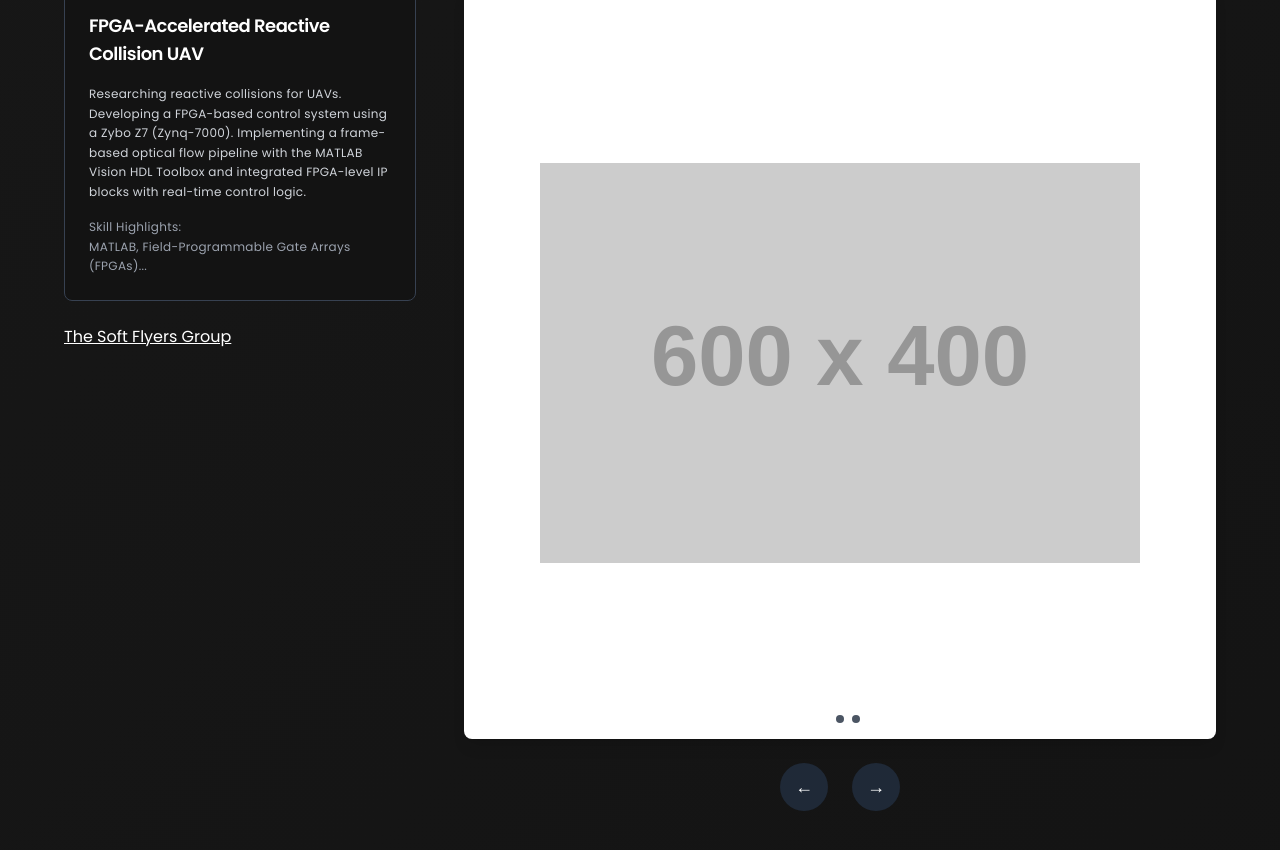
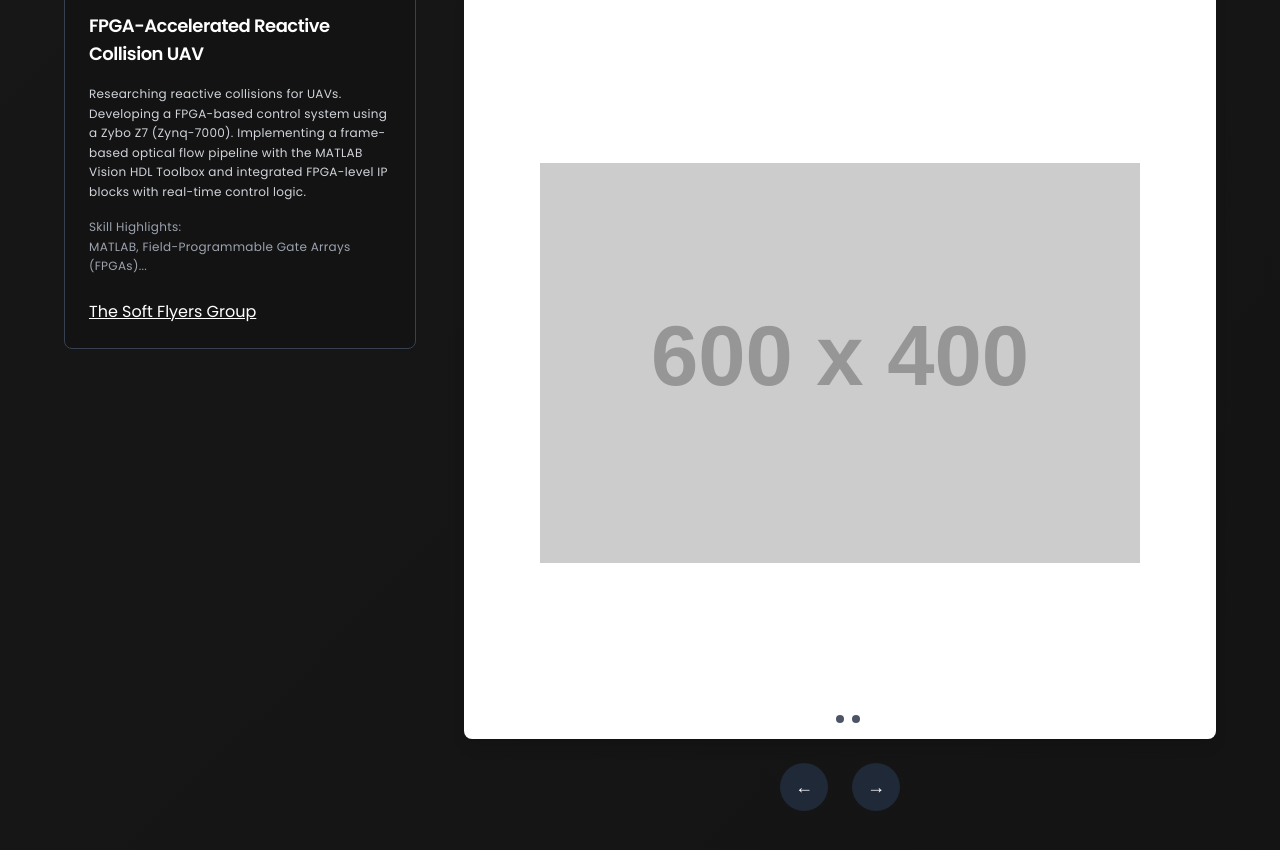
Before and after one commit to arhaamhossain/ARX, a Next.js app: page / in a window 1280 px wide. Shown: the part 5183-6033 px from the top of the page. Built offline with nearby package versions, Linux system fonts and the light colour scheme.

Commit message:
Move highlights inside project box

```diff
--- a/pages/index.tsx
+++ b/pages/index.tsx
@@ -617,7 +617,17 @@ export default function Home() {
                             {project.skillsHighlights}
                           </p>
                         )}
-                      </div>
+
+                        {project.github && (
+                          <a
+                            href={project.github}
+                            target="_blank"
+                            rel="noopener noreferrer"
+                            className="text-white hover:text-gray-300 underline transition text-base inline-block mt-6"
+                          >
+                            {category.title === "Research" ? "The Soft Flyers Group" : "GitHub"}
+                          </a>
+                        )}
 
                         {project.highlights && project.highlights.length > 0 && (
                           <div className="flex flex-wrap gap-2 mt-6">
@@ -631,18 +641,9 @@ export default function Home() {
                             ))}
                           </div>
                         )}
+                      </div>
 
                       <div className="flex gap-4">
-                        {project.github && (
-                          <a
-                            href={project.github}
-                            target="_blank"
-                            rel="noopener noreferrer"
-                            className="text-white hover:text-gray-300 underline transition text-base"
-                          >
-                            {category.title === "Research" ? "The Soft Flyers Group" : "GitHub"}
-                          </a>
-                        )}
                         {project.link && (
                           <a
                             href={project.link}
```
